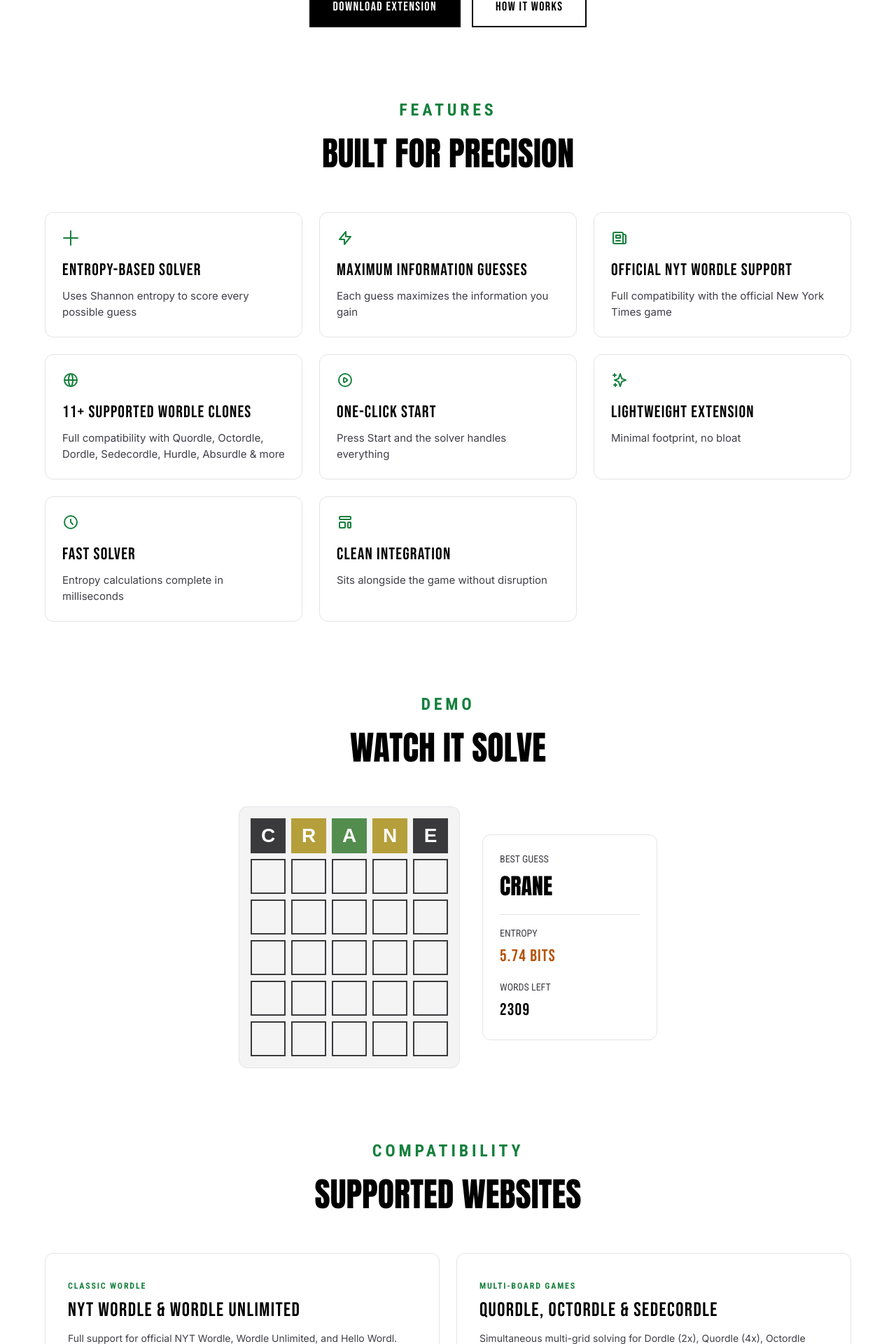
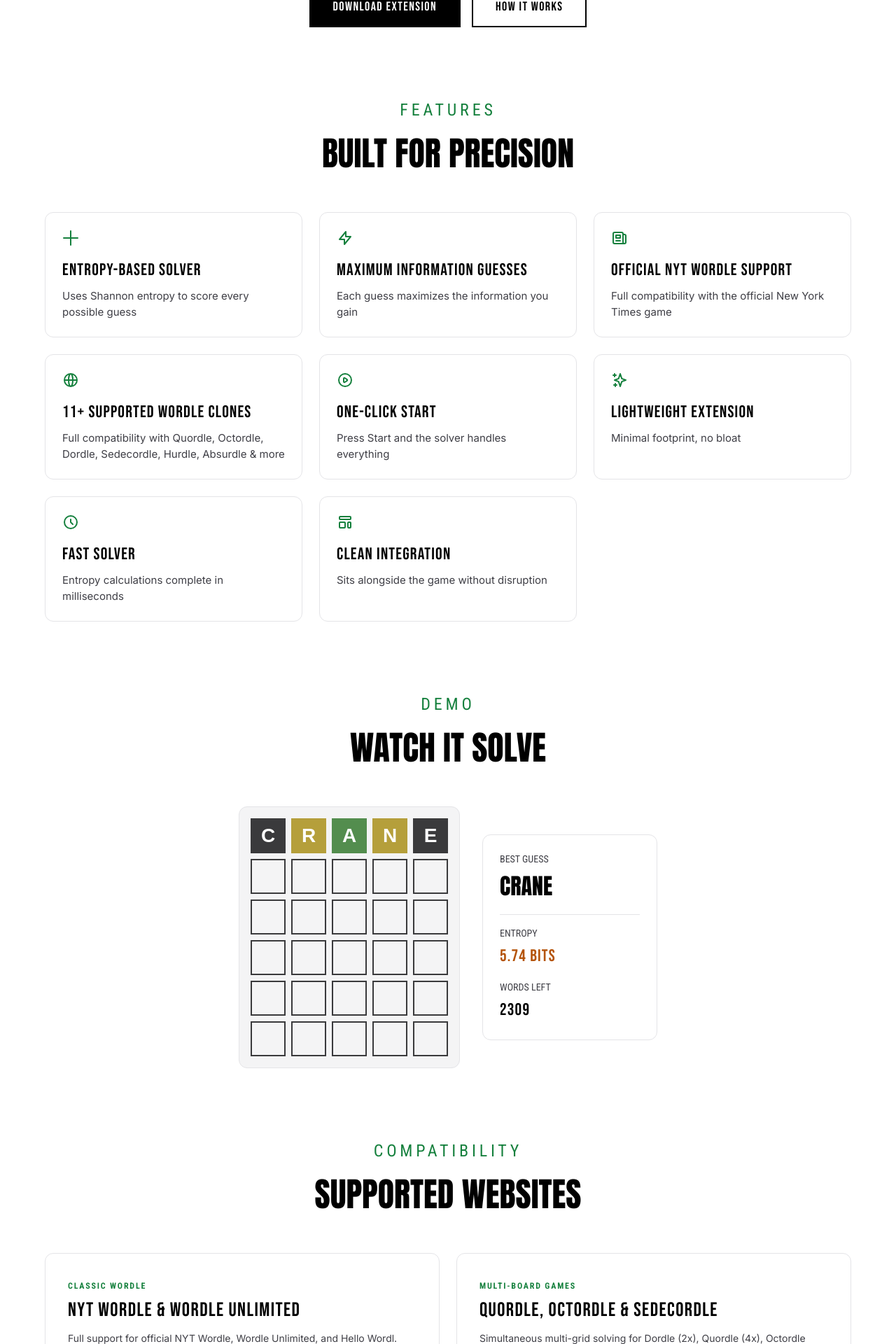
Before and after one commit to naitaj/wordle, a React (Vite) app: page / in a window 1280 px wide. Shown: the part 651-2571 px from the top of the page at 70% size. Built offline with nearby package versions, Linux system fonts and the light colour scheme.

Commit message:
Unbold section labels on homepage while keeping enlarged 24px font size

```diff
--- a/src/pages/HomePage.tsx
+++ b/src/pages/HomePage.tsx
@@ -81,7 +81,7 @@ export const HomePage = () => {
           style={{ marginBottom: '100px' }}
         >
           <div style={{ textAlign: 'center', marginBottom: '48px' }}>
-            <div style={{ fontFamily: '"Roboto Condensed", sans-serif', color: 'var(--accent-green)', fontSize: '24px', fontWeight: 800, letterSpacing: '0.2em', marginBottom: '8px', textTransform: 'uppercase' }}>
+            <div style={{ fontFamily: '"Roboto Condensed", sans-serif', color: 'var(--accent-green)', fontSize: '24px', letterSpacing: '0.2em', marginBottom: '8px', textTransform: 'uppercase' }}>
               FEATURES
             </div>
             <h2 style={{ fontFamily: '"Anton", sans-serif', fontSize: '48px', margin: '0', textTransform: 'uppercase' }}>
@@ -127,7 +127,7 @@ export const HomePage = () => {
           style={{ marginBottom: '100px', display: 'flex', flexDirection: 'column', alignItems: 'center' }}
         >
           <div style={{ textAlign: 'center', marginBottom: '48px' }}>
-            <div style={{ fontFamily: '"Roboto Condensed", sans-serif', color: 'var(--accent-green)', fontSize: '24px', fontWeight: 800, letterSpacing: '0.2em', marginBottom: '8px', textTransform: 'uppercase' }}>
+            <div style={{ fontFamily: '"Roboto Condensed", sans-serif', color: 'var(--accent-green)', fontSize: '24px', letterSpacing: '0.2em', marginBottom: '8px', textTransform: 'uppercase' }}>
               DEMO
             </div>
             <h2 style={{ fontFamily: '"Anton", sans-serif', fontSize: '48px', margin: '0', textTransform: 'uppercase' }}>
@@ -201,7 +201,7 @@ export const HomePage = () => {
           style={{ marginBottom: '100px' }}
         >
           <div style={{ textAlign: 'center', marginBottom: '48px' }}>
-            <div style={{ fontFamily: '"Roboto Condensed", sans-serif', color: 'var(--accent-green)', fontSize: '24px', fontWeight: 800, letterSpacing: '0.2em', marginBottom: '8px', textTransform: 'uppercase' }}>
+            <div style={{ fontFamily: '"Roboto Condensed", sans-serif', color: 'var(--accent-green)', fontSize: '24px', letterSpacing: '0.2em', marginBottom: '8px', textTransform: 'uppercase' }}>
               COMPATIBILITY
             </div>
             <h2 style={{ fontFamily: '"Anton", sans-serif', fontSize: '48px', margin: '0', textTransform: 'uppercase' }}>
@@ -263,7 +263,7 @@ export const HomePage = () => {
           style={{ marginBottom: '80px', textAlign: 'center' }}
         >
           <div style={{ marginBottom: '48px' }}>
-            <div style={{ fontFamily: '"Roboto Condensed", sans-serif', color: 'var(--accent-green)', fontSize: '24px', fontWeight: 800, letterSpacing: '0.2em', marginBottom: '8px', textTransform: 'uppercase' }}>
+            <div style={{ fontFamily: '"Roboto Condensed", sans-serif', color: 'var(--accent-green)', fontSize: '24px', letterSpacing: '0.2em', marginBottom: '8px', textTransform: 'uppercase' }}>
               GETTING STARTED
             </div>
             <h2 style={{ fontFamily: '"Anton", sans-serif', fontSize: '48px', margin: '0', textTransform: 'uppercase' }}>
```
